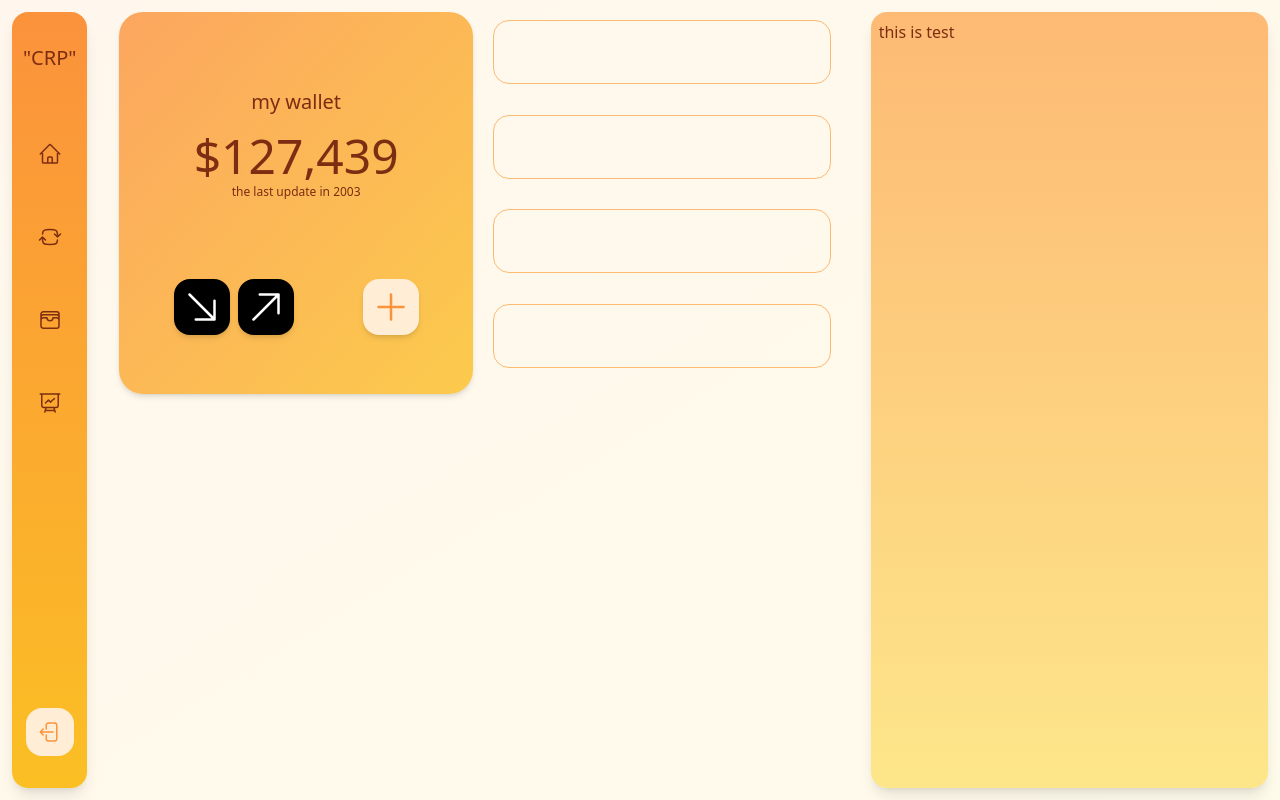
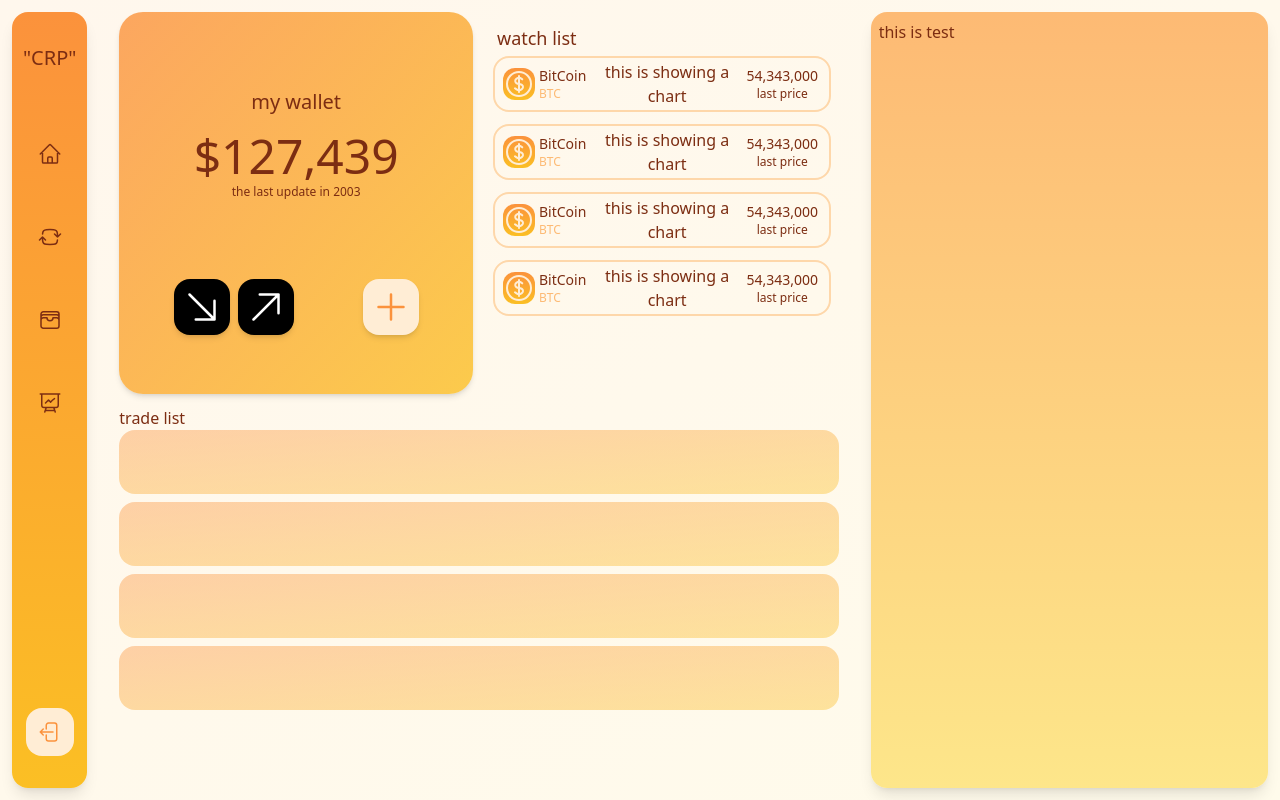
Before and after one commit to Amir-Ali-Nasrollahi/cripto-currency-exchange-front-end, a Vue app: page / in a window 1280 px wide. Built offline with nearby package versions, Linux system fonts and the light colour scheme.

Commit message:
make trade history

```diff
--- a/src/components/sections/centerBar.vue
+++ b/src/components/sections/centerBar.vue
@@ -12,14 +12,17 @@
 
             <div class=" text-white w-full flex flex-row justify-around">
                 <div>
-                    <button class="bg-black rounded-2xl p-2 mx-1 shadow-md hover:shadow-sm transition-shadow duration-100">
+                    <button
+                        class="bg-black rounded-2xl p-2 mx-1 shadow-md hover:shadow-sm transition-shadow duration-100">
                         <svg xmlns="http://www.w3.org/2000/svg" fill="none" viewBox="0 0 24 24" stroke-width="1.5"
                             stroke="currentColor" class="size-10">
-                            <path stroke-linecap="round" stroke-linejoin="round" d="m4.5 4.5 15 15m0 0V8.25m0 11.25H8.25" />
+                            <path stroke-linecap="round" stroke-linejoin="round"
+                                d="m4.5 4.5 15 15m0 0V8.25m0 11.25H8.25" />
                         </svg>
                     </button>
 
-                    <button class="bg-black rounded-2xl p-2 mx-1 shadow-md hover:shadow-sm transition-shadow duration-100">
+                    <button
+                        class="bg-black rounded-2xl p-2 mx-1 shadow-md hover:shadow-sm transition-shadow duration-100">
                         <svg xmlns="http://www.w3.org/2000/svg" fill="none" viewBox="0 0 24 24" stroke-width="1.5"
                             stroke="currentColor" class="size-10">
                             <path stroke-linecap="round" stroke-linejoin="round"
@@ -29,7 +32,8 @@
                 </div>
 
 
-                <button class="bg-orange-100 rounded-2xl p-2 mx-1 shadow-md hover:shadow-sm transition-shadow duration-100">
+                <button
+                    class="bg-orange-100 rounded-2xl p-2 mx-1 shadow-md hover:shadow-sm transition-shadow duration-100">
                     <svg xmlns="http://www.w3.org/2000/svg" fill="none" viewBox="0 0 24 24" stroke-width="1.5"
                         stroke="currentColor" class="size-10 text-orange-400">
                         <path stroke-linecap="round" stroke-linejoin="round" d="M12 4.5v15m7.5-7.5h-15" />
@@ -39,16 +43,98 @@
             </div>
         </div>
 
-        <div class="rounded-lg p-2 grid grid-rows-4 gap-3">
-            <div class="w-full border border-orange-300 h-16 rounded-2xl"></div>
-            <div class="w-full border border-orange-300 h-16 rounded-2xl"></div>
-            <div class="w-full border border-orange-300 h-16 rounded-2xl"></div>
-            <div class="w-full border border-orange-300 h-16 rounded-2xl"></div>
-        </div>
+        <section class="p-2">
+            <div class="m-1 text-lg">watch list</div>
+            <div class="rounded-lg grid grid-rows-4 gap-3">
+                <div
+                    class="w-full border-2 border-orange-200 h-14 rounded-2xl flex flex-row items-center justify-start p-2">
+                    <h3 class="bg-gradient-to-b from-orange-400 to-amber-400 w-fit rounded-xl text-orange-100">
+                        <svg xmlns="http://www.w3.org/2000/svg" fill="none" viewBox="0 0 24 24" stroke-width="1.5"
+                            stroke="currentColor" class="size-8">
+                            <path stroke-linecap="round" stroke-linejoin="round"
+                                d="M12 6v12m-3-2.818.879.659c1.171.879 3.07.879 4.242 0 1.172-.879 1.172-2.303 0-3.182C13.536 12.219 12.768 12 12 12c-.725 0-1.45-.22-2.003-.659-1.106-.879-1.106-2.303 0-3.182s2.9-.879 4.006 0l.415.33M21 12a9 9 0 1 1-18 0 9 9 0 0 1 18 0Z" />
+                        </svg>
+                    </h3>
+                    <div class="mx-1 text-xs">
+                        <p class="text-sm">BitCoin</p>
+                        <p class="text-orange-300">BTC</p>
+                    </div>
+                    <div class="w-1/2 text-center">this is showing a chart</div>
+                    <div class="flex flex-col items-center w-1/4">
+                        <h1 class="text-sm">54,343,000</h1>
+                        <h1 class="text-xs">last price</h1>
+                    </div>
+                </div>
+                <div
+                    class="w-full border-2 border-orange-200 h-14 rounded-2xl flex flex-row items-center justify-start p-2">
+                    <h3 class="bg-gradient-to-b from-orange-400 to-amber-400 w-fit rounded-xl text-orange-100">
+                        <svg xmlns="http://www.w3.org/2000/svg" fill="none" viewBox="0 0 24 24" stroke-width="1.5"
+                            stroke="currentColor" class="size-8">
+                            <path stroke-linecap="round" stroke-linejoin="round"
+                                d="M12 6v12m-3-2.818.879.659c1.171.879 3.07.879 4.242 0 1.172-.879 1.172-2.303 0-3.182C13.536 12.219 12.768 12 12 12c-.725 0-1.45-.22-2.003-.659-1.106-.879-1.106-2.303 0-3.182s2.9-.879 4.006 0l.415.33M21 12a9 9 0 1 1-18 0 9 9 0 0 1 18 0Z" />
+                        </svg>
+                    </h3>
+                    <div class="mx-1 text-xs">
+                        <p class="text-sm">BitCoin</p>
+                        <p class="text-orange-300">BTC</p>
+                    </div>
+                    <div class="w-1/2 text-center">this is showing a chart</div>
+                    <div class="flex flex-col items-center w-1/4">
+                        <h1 class="text-sm">54,343,000</h1>
+                        <h1 class="text-xs">last price</h1>
+                    </div>
+                </div>
+                <div
+                    class="w-full border-2 border-orange-200 h-14 rounded-2xl flex flex-row items-center justify-start p-2">
+                    <h3 class="bg-gradient-to-b from-orange-400 to-amber-400 w-fit rounded-xl text-orange-100">
+                        <svg xmlns="http://www.w3.org/2000/svg" fill="none" viewBox="0 0 24 24" stroke-width="1.5"
+                            stroke="currentColor" class="size-8">
+                            <path stroke-linecap="round" stroke-linejoin="round"
+                                d="M12 6v12m-3-2.818.879.659c1.171.879 3.07.879 4.242 0 1.172-.879 1.172-2.303 0-3.182C13.536 12.219 12.768 12 12 12c-.725 0-1.45-.22-2.003-.659-1.106-.879-1.106-2.303 0-3.182s2.9-.879 4.006 0l.415.33M21 12a9 9 0 1 1-18 0 9 9 0 0 1 18 0Z" />
+                        </svg>
+                    </h3>
+                    <div class="mx-1 text-xs">
+                        <p class="text-sm">BitCoin</p>
+                        <p class="text-orange-300">BTC</p>
+                    </div>
+                    <div class="w-1/2 text-center">this is showing a chart</div>
+                    <div class="flex flex-col items-center w-1/4">
+                        <h1 class="text-sm">54,343,000</h1>
+                        <h1 class="text-xs">last price</h1>
+                    </div>
+                </div>
+                <div
+                    class="w-full border-2 border-orange-200 h-14 rounded-2xl flex flex-row items-center justify-start p-2">
+                    <h3 class="bg-gradient-to-b from-orange-400 to-amber-400 w-fit rounded-xl text-orange-100">
+                        <svg xmlns="http://www.w3.org/2000/svg" fill="none" viewBox="0 0 24 24" stroke-width="1.5"
+                            stroke="currentColor" class="size-8">
+                            <path stroke-linecap="round" stroke-linejoin="round"
+                                d="M12 6v12m-3-2.818.879.659c1.171.879 3.07.879 4.242 0 1.172-.879 1.172-2.303 0-3.182C13.536 12.219 12.768 12 12 12c-.725 0-1.45-.22-2.003-.659-1.106-.879-1.106-2.303 0-3.182s2.9-.879 4.006 0l.415.33M21 12a9 9 0 1 1-18 0 9 9 0 0 1 18 0Z" />
+                        </svg>
+                    </h3>
+                    <div class="mx-1 text-xs">
+                        <p class="text-sm">BitCoin</p>
+                        <p class="text-orange-300">BTC</p>
+                    </div>
+                    <div class="w-1/2 text-center">this is showing a chart</div>
+                    <div class="flex flex-col items-center w-1/4">
+                        <h1 class="text-sm">54,343,000</h1>
+                        <h1 class="text-xs">last price</h1>
+                    </div>
+                </div>
+            </div>
+        </section>
 
 
-        <div class="col-span-2 rounded-2xl">
+        <div class="w-full col-span-2">
+            <h1>trade list</h1>
+            <div>
 
+                <div class="w-full h-16 mb-2 rounded-2xl bg-gradient-to-br from-orange-400/40 to-amber-400/40"></div>
+                <div class="w-full h-16 mb-2 rounded-2xl bg-gradient-to-br from-orange-400/40 to-amber-400/40"></div>
+                <div class="w-full h-16 mb-2 rounded-2xl bg-gradient-to-br from-orange-400/40 to-amber-400/40"></div>
+                <div class="w-full h-16 mb-2 rounded-2xl bg-gradient-to-br from-orange-400/40 to-amber-400/40"></div>
+            </div>
         </div>
     </section>
 </template>
```
